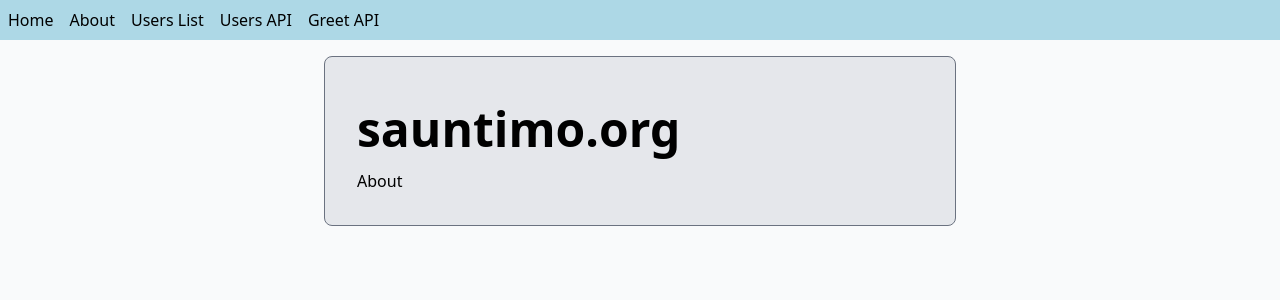
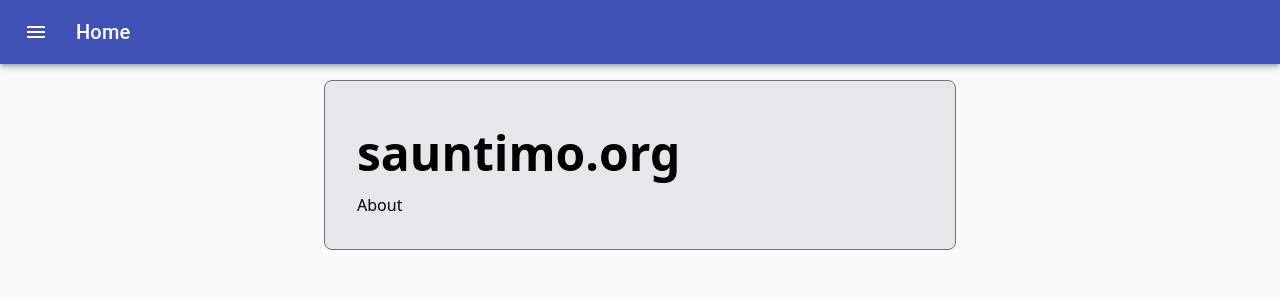
Before and after one commit to sauntimo/next-starter, a Next.js app: page / in a window 1280 px wide. Shown: the top 300 px of the page. Built offline with nearby package versions, Linux system fonts and the light colour scheme.

Commit message:
Replaced nav with Appbar and Drawer

```diff
--- a/components/layout/Layout.tsx
+++ b/components/layout/Layout.tsx
@@ -2,7 +2,7 @@ import React, { ReactElement, ReactNode } from 'react';
 import cn from 'classnames';
 import Head from 'next/head';
 
-import Nav from '../nav/Nav';
+import ButtonAppBar from '../nav/ButtonAppBar';
 
 import styles from './layout.module.css';
 
@@ -11,15 +11,16 @@ type Props = {
   title?: string,
 }
 
-const Layout: React.FC<Props> = ({ children, title = 'sauntimo.org' }: Props): ReactElement => (
+const Layout: React.FC<Props> = ({ children, title: pageTitle = 'sauntimo.org' }: Props): ReactElement => (
   <div>
     <Head>
-      <title>{`${title} | sauntimo.org`}</title>
+      <title>{`${pageTitle} | sauntimo.org`}</title>
       <meta charSet="utf-8" />
       <meta name="viewport" content="initial-scale=1.0, width=device-width" />
+      <link rel="stylesheet" href="https://fonts.googleapis.com/icon?family=Material+Icons" />
     </Head>
     <header className="w-screen">
-      <Nav />
+      <ButtonAppBar pageTitle={pageTitle} />
     </header>
     <div className={cn(styles.container, 'w-screen grid grid-cols-12 gap-4')}>
       {children}
--- /dev/null
+++ b/components/nav/ButtonAppBar.tsx
@@ -0,0 +1,71 @@
+import React, { ReactElement } from 'react';
+import { createStyles, makeStyles, Theme } from '@material-ui/core/styles';
+import AppBar from '@material-ui/core/AppBar';
+import Toolbar from '@material-ui/core/Toolbar';
+import Typography from '@material-ui/core/Typography';
+import IconButton from '@material-ui/core/IconButton';
+import MenuIcon from '@material-ui/icons/Menu';
+
+import TemporaryDrawer from './TemporaryDrawer';
+
+const useStyles = makeStyles((theme: Theme) => createStyles({
+  root: {
+    flexGrow: 1,
+  },
+  menuButton: {
+    marginRight: theme.spacing(2),
+  },
+  title: {
+    flexGrow: 1,
+  },
+}));
+
+interface Props {
+  pageTitle: string,
+}
+
+const ButtonAppBar: React.FC<Props> = ({ pageTitle }: Props): ReactElement => {
+  const [state, setState] = React.useState({
+    open: false,
+  });
+
+  const toggleDrawer = (open: boolean) => (
+    event: React.KeyboardEvent | React.MouseEvent,
+  ) => {
+    if (
+      event.type === 'keydown'
+      && ((event as React.KeyboardEvent).key === 'Tab'
+      || (event as React.KeyboardEvent).key === 'Shift')
+    ) {
+      return;
+    }
+    setState({ ...state, open });
+  };
+
+  const classes: Record<string, string> = useStyles();
+
+  return (
+    <div className={classes.root}>
+      <AppBar position="static">
+        <Toolbar>
+          <IconButton
+            edge="start"
+            className={classes.menuButton}
+            onClick={toggleDrawer(true)}
+            color="inherit"
+            aria-label="menu"
+          >
+            <MenuIcon />
+          </IconButton>
+          <Typography variant="h6" className={classes.title}>
+            {pageTitle}
+          </Typography>
+          {/* <Button color="inherit">Login</Button> */}
+        </Toolbar>
+      </AppBar>
+      <TemporaryDrawer open={state.open} toggleDrawer={toggleDrawer} />
+    </div>
+  );
+};
+
+export default ButtonAppBar;
--- a/components/nav/Nav.tsx
+++ /dev/null
@@ -1,54 +0,0 @@
-import React, { ReactElement } from 'react';
-import Link from 'next/link';
-import cn from 'classnames';
-
-import styles from './nav.module.css';
-
-interface NavItem {
-  title: string,
-  address: string,
-  external?: boolean
-}
-
-const nav: NavItem[] = [
-  {
-    title: 'Home',
-    address: '/',
-  },
-  {
-    title: 'About',
-    address: '/about',
-  },
-  {
-    title: 'Users List',
-    address: '/users',
-  },
-  {
-    title: 'Users API',
-    address: '/api/users',
-    external: true,
-  },
-  {
-    title: 'Greet API',
-    address: '/greet',
-  },
-];
-
-const Nav: React.FC = (): ReactElement => (
-  <nav className={cn(styles.nav, 'space-x-0')}>
-    {nav.map((item) => {
-      if (item?.external) {
-        return (
-          <a href={item.address}>{item.title}</a>
-        );
-      }
-      return (
-        <Link href={item.address}>
-          <a>{item.title}</a>
-        </Link>
-      );
-    }).map((item, index) => <div key={index.toString()} className="linkContainer p-2 block md:inline-block">{item}</div>)}
-  </nav>
-);
-
-export default Nav;
--- /dev/null
+++ b/components/nav/TemporaryDrawer.tsx
@@ -0,0 +1,99 @@
+import React, { ReactElement } from 'react';
+import { makeStyles, createStyles } from '@material-ui/core/styles';
+import Drawer from '@material-ui/core/Drawer';
+import List from '@material-ui/core/List';
+import Divider from '@material-ui/core/Divider';
+import ListItem from '@material-ui/core/ListItem';
+import ListItemIcon from '@material-ui/core/ListItemIcon';
+import ListItemText from '@material-ui/core/ListItemText';
+import Icon from '@material-ui/core/Icon';
+
+import Link from 'next/link';
+
+const useStyles = makeStyles(() => createStyles({
+  list: {
+    width: 250,
+  },
+  fullList: {
+    width: 'auto',
+  },
+}));
+
+interface props {
+  open: boolean,
+  toggleDrawer: (open: boolean) => (event: React.KeyboardEvent | React.MouseEvent) => void,
+}
+
+interface NavItem {
+  title: string,
+  path: string,
+  icon: string,
+  dividerAfter?: boolean,
+}
+
+const nav: NavItem[] = [
+  {
+    title: 'Home',
+    path: '/',
+    icon: 'home',
+    dividerAfter: true,
+  },
+  {
+    title: 'About',
+    path: '/about',
+    icon: 'face',
+  },
+  {
+    title: 'Users List',
+    path: '/users',
+    icon: 'people',
+  },
+  {
+    title: 'Greet API',
+    path: '/greet',
+    icon: 'code',
+  },
+];
+
+const TemporaryDrawer: React.FC<props> = ({ open, toggleDrawer }: props): ReactElement => {
+  const classes = useStyles();
+
+  const list = () => (
+    <div
+      className={classes.list}
+      role="presentation"
+      onClick={toggleDrawer(false)}
+      onKeyDown={toggleDrawer(false)}
+    >
+      <List>
+        {nav.map((navItem) => (
+          <>
+            <ListItem button key={navItem.title}>
+              <ListItemIcon>
+                <Icon>{navItem.icon}</Icon>
+              </ListItemIcon>
+              <ListItemText>
+                <Link href={navItem.path}>
+                  <a>{navItem.title}</a>
+                </Link>
+              </ListItemText>
+            </ListItem>
+            {navItem.dividerAfter && <Divider />}
+          </>
+        ))}
+      </List>
+    </div>
+  );
+
+  return (
+    <div>
+      <React.Fragment key="left">
+        <Drawer anchor="left" open={open} onClose={toggleDrawer(false)}>
+          {list()}
+        </Drawer>
+      </React.Fragment>
+    </div>
+  );
+};
+
+export default TemporaryDrawer;
--- a/components/nav/nav.module.css
+++ /dev/null
@@ -1,3 +0,0 @@
-.nav {
-    background-color: lightblue;
-}
--- a/package.json
+++ b/package.json
@@ -10,6 +10,7 @@
   },
   "dependencies": {
     "@material-ui/core": "^4.11.2",
+    "@material-ui/icons": "^4.11.2",
     "autoprefixer": "^10.1.0",
     "axios": "^0.21.1",
     "classnames": "^2.2.6",
```
Also changed, not shown: 2 other files (tests, documents, lock files or other folders).
